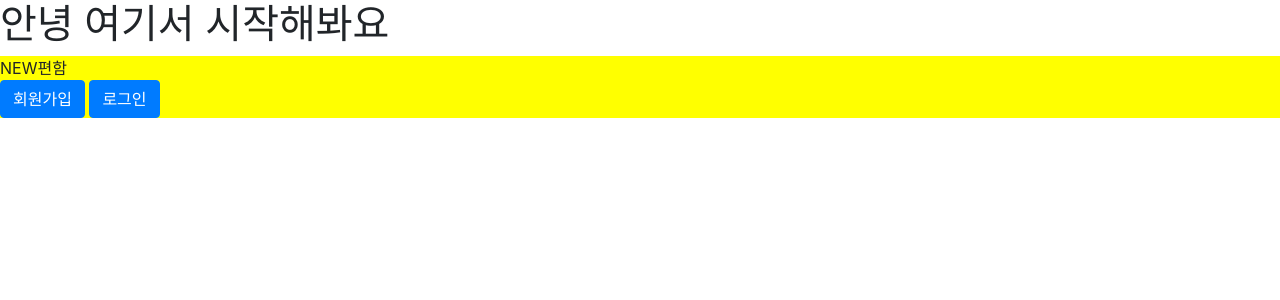
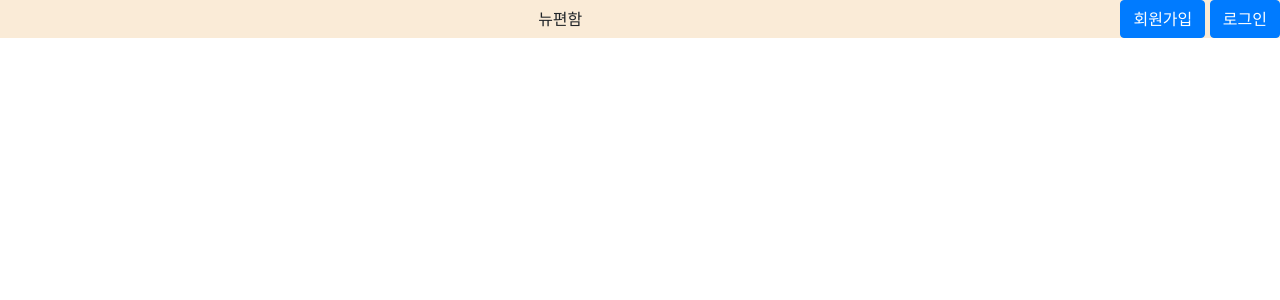
Before and after one commit to chochoq/newpyeonham, a Flask app: page / in a window 1280 px wide. Shown: the top 300 px of the page. Run offline with Flask 2, Linux system fonts and the light colour scheme; some libraries are stand-ins or nearby versions; some web fonts are replaced.

Commit message:
회원가입, 로그인 부분 html, js, css까지 대략입힘

```diff
--- a/static/css/loginStyle.css
+++ b/static/css/loginStyle.css
@@ -1,3 +1,30 @@
 nav{
-    background-color: yellow;
+    background-color: antiquewhite;
+    display: flex;
+    justify-content: space-between;
+    align-items: center;
 }
+
+.login section{
+    display: none;
+    flex-direction: column;
+    justify-content: center;
+    align-items: center;
+    background-color: antiquewhite;
+    height: 400px;
+}
+
+section.show{
+    display: flex;
+}
+
+.input-group.mb-3{
+    width: 50%;
+}
+.input-group-text{
+    width: 120px;
+}
+
+/* .signup_section.show{
+    display: block;
+} */
--- a/static/script/loginJs.js
+++ b/static/script/loginJs.js
@@ -1,9 +1,26 @@
-const btn = document.querySelector('.signup_btn');
+const signup_btn = document.querySelector('.signup_btn');
+const login_btn = document.querySelector('.login_btn');
+const signup_section = document.querySelector('.signup_section');
+const login_section = document.querySelector('.login_section');
+
+const toggle_login_show = ()=>{
+    login_section.classList.toggle('show');
+}
+
+const toggle_signup_show = ()=>{
+    signup_section.classList.toggle('show');
+}
 
 signup_btn.addEventListener('click',()=>{
-    console.log('gg')
+    if(login_section.classList.contains('show')){
+        toggle_login_show();
+    }
+    toggle_signup_show();
 })
 
-function gg(){
-    console.log('gg')
-}
+login_btn.addEventListener('click',()=>{
+    if(signup_section.classList.contains('show')){
+        toggle_signup_show();
+    }
+    toggle_login_show();
+})
--- a/templates/index.html
+++ b/templates/index.html
@@ -18,6 +18,7 @@
             crossorigin="anonymous"></script>
 
 
+
     <!-- 구글폰트 -->
     <link href="https://fonts.googleapis.com/css?family=Stylish&display=swap" rel="stylesheet">
 
@@ -28,28 +29,67 @@
     <link rel= "stylesheet" type="text/css" href="/static/css/recomStyle.css">
     <link rel= "stylesheet" type="text/css" href="/static/css/serchbarStyle.css">
 
-
-</head>
+    </head>
 <body>
 
-<h1>안녕 여기서 시작해봐요</h1>
 <nav>
-    NEW편함
-    <div class="button-box">
+    <i></i>
+    <span class="title">뉴편함</span>
+    <div class="button_box">
         <input class="btn btn-primary signup_btn" type="button" value="회원가입" >
-        <input class="btn btn-primary" type="button" value="로그인">
+        <input class="btn btn-primary login_btn" type="button" value="로그인">
     </div>
 </nav>
 <div class="login">
-    <section class="signup-section">
-
+    <section class="signup_section">
+        <span>회원가입</span>
+        <div class="input-group mb-3">
+            <div class="input-group-prepend">
+              <span class="input-group-text" id="inputGroup-sizing-default">이름</span>
+            </div>
+            <input type="text" class="form-control" aria-label="Default" aria-describedby="inputGroup-sizing-default">
+        </div>
+        <div class="input-group mb-3">
+            <div class="input-group-prepend">
+              <span class="input-group-text" id="inputGroup-sizing-default">메일</span>
+            </div>
+            <input type="text" class="form-control" aria-label="Default" aria-describedby="inputGroup-sizing-default">
+        </div>
+        <div class="input-group mb-3">
+            <div class="input-group-prepend">
+              <span class="input-group-text" id="inputGroup-sizing-default">비밀번호</span>
+            </div>
+            <input type="text" class="form-control" aria-label="Default" aria-describedby="inputGroup-sizing-default">
+        </div>
+        <div class="input-group mb-3">
+            <div class="input-group-prepend">
+              <span class="input-group-text" id="inputGroup-sizing-default">비밀번호 확인</span>
+            </div>
+            <input type="text" class="form-control" aria-label="Default" aria-describedby="inputGroup-sizing-default">
+        </div>
+        <button type="button" class="btn btn-info">가입하기</button>
     </section>
-    <section class="login-section"></section>
+    <section class="login_section">
+        로그인
+        <div class="input-group mb-3">
+            <div class="input-group-prepend">
+              <span class="input-group-text" id="inputGroup-sizing-default">이메일</span>
+            </div>
+            <input type="text" class="form-control" aria-label="Default" aria-describedby="inputGroup-sizing-default">
+        </div>
+        <div class="input-group mb-3">
+            <div class="input-group-prepend">
+              <span class="input-group-text" id="inputGroup-sizing-default">비밀번호</span>
+            </div>
+            <input type="text" class="form-control" aria-label="Default" aria-describedby="inputGroup-sizing-default">
+        </div>
+        <button type="button" class="btn btn-info">로그인</button>
+    </section>
 </div>
+<div></div>
 <div></div>
 
 </body>
-
     <script src="/static/script/loginJs.js"></script>
     <script src="/static/script/recomJs.js"></script>
     <script src="/static/script/serchbarJs.js"></script>
```
